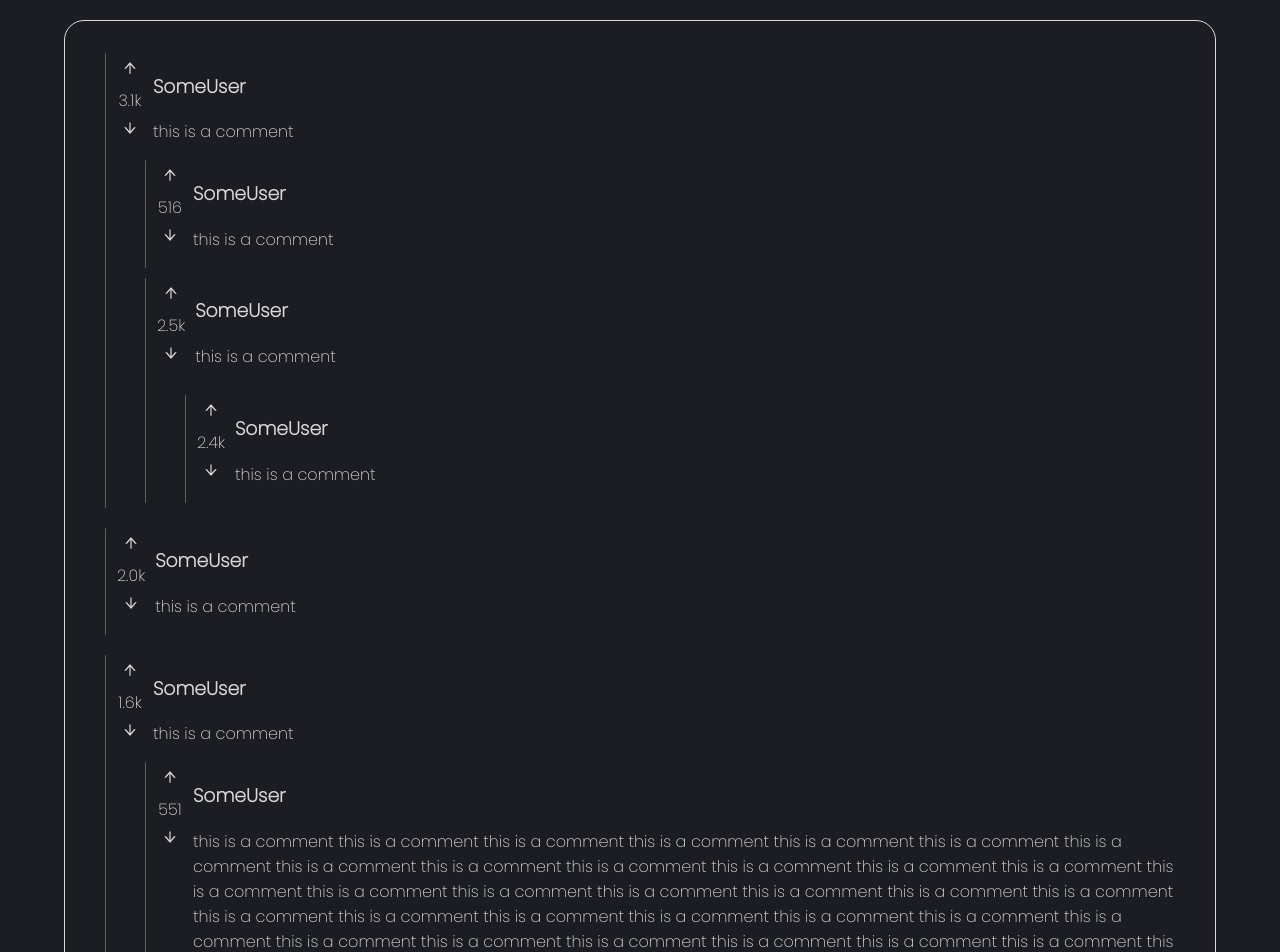
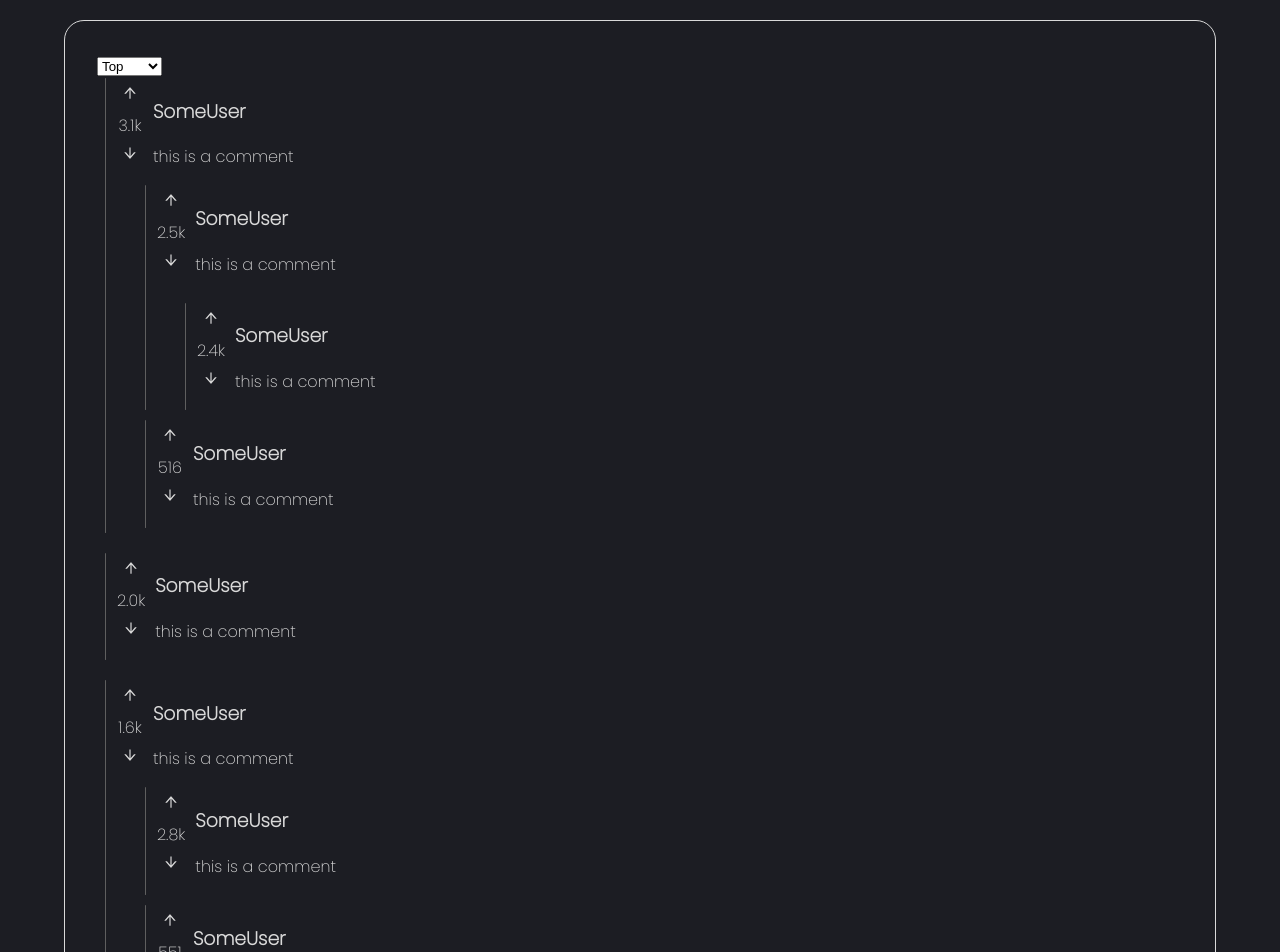
Before and after one commit to franco-cardoso/react-training, a React (Vite) app: page / in a window 1280 px wide. Shown: the part 120-1072 px from the top of the page. Built offline with nearby package versions, Linux system fonts and the light colour scheme.

Commit message:
comment sorting and fixed bug

```diff
--- a/src/App.tsx
+++ b/src/App.tsx
@@ -1,18 +1,11 @@
 import "./App.css";
-import CommentChain from "./components/comments/CommentChain";
 import CommentsSection from "./components/comments/CommentsSection";
 import Thing from "./components/Thing";
 
 function App() {
     return (
         <div className="mainContainer">
-            <Thing title="Comments">
-                <CommentsSection />
-            </Thing>
-
-            <Thing title="some component">
-                <div>some component</div>
-            </Thing>
+            <Thing title="Comments" element={<CommentsSection />}/>
         </div>
     );
 }
--- a/src/components/Thing.tsx
+++ b/src/components/Thing.tsx
@@ -1,10 +1,10 @@
 import { ReactNode } from "react";
 
-const Thing = (props: { title: string; children: ReactNode }) => {
+const Thing = (props: { title: string; element: ReactNode }) => {
     return (
         <div className="thingyDiv">
             <h1 className="componentTitle"> {props.title} </h1>
-            <div className="componentDiv"> {props.children} </div>
+            <div className="componentDiv"> {props.element} </div>
         </div>
     );
 };
--- a/src/components/comments/Comment.tsx
+++ b/src/components/comments/Comment.tsx
@@ -4,22 +4,34 @@ import { useState } from "react";
 
 const Comment = (props: { user: string; comment: string; upvoot: number; downvoot: number }) => {
     const { user, comment, upvoot, downvoot } = props;
-    const baseScore = upvoot - downvoot;
-    const [score, setScore] = useState(baseScore);
+    const [voteState, setVoteState] = useState(0);
+    const score = upvoot - downvoot + voteState;
 
     return (
         <div className="commentContainer">
             <div className="commentPoints">
-                <button onClick={() => setScore(score > baseScore ? baseScore : baseScore + 1)}>
-                    <AiOutlineArrowUp color={score > baseScore ? "#ff6600" : "#d9d9d9"} />
+                <button
+                    onClick={() => {
+                        if (voteState === 1) return setVoteState(0);
+                        setVoteState(1);
+                    }}
+                >
+                    <AiOutlineArrowUp color={voteState > 0 ? "#ff6600" : "#d9d9d9"} />
                 </button>
-                <p style={{ color: score > baseScore ? "#ff6600" : score < baseScore ? "#003ed9" : "#d9d9d9" }}>
+
+                <p style={{ color: voteState > 0 ? "#ff6600" : voteState < 0 ? "#003ed9" : "#d9d9d9" }}>
                     {Math.abs(score) > 999
                         ? `${score < 0 ? "-" : ""}${String(Math.abs(score))[0]}.${String(Math.abs(score))[1]}k`
                         : score}
                 </p>
-                <button onClick={() => setScore(score < baseScore ? baseScore : baseScore - 1)}>
-                    <AiOutlineArrowDown color={score < baseScore ? "#003ed9" : "#d9d9d9"} />
+
+                <button
+                    onClick={() => {
+                        if (voteState === -1) return setVoteState(0);
+                        setVoteState(-1);
+                    }}
+                >
+                    <AiOutlineArrowDown color={voteState < 0 ? "#003ed9" : "#d9d9d9"} />
                 </button>
             </div>
             <div>
--- a/src/components/comments/CommentChain.tsx
+++ b/src/components/comments/CommentChain.tsx
@@ -1,9 +1,10 @@
 import { useState } from "react";
 import Comment from "./Comment";
 import { CommentType } from "../../types/types";
+import { sortComments } from "../../utility/utility";
 
-const CommentChain = (props: { chain: CommentType }) => {
-    let { chain } = props;
+const CommentChain = (props: { chain: CommentType; sorting: string }) => {
+    let { chain, sorting } = props;
     const [isHidden, setIsHidden] = useState(false);
 
     return (
@@ -24,9 +25,9 @@ const CommentChain = (props: { chain: CommentType }) => {
                         </div>
 
                         <div className="replyChain">
-                            {chain.replies.map((item, i) => (
+                            {sortComments(chain.replies, sorting).map((item, i) => (
                                 <div>
-                                    <CommentChain chain={item} key={i} />
+                                    <CommentChain chain={item} key={i} sorting={sorting} />
                                 </div>
                             ))}
                         </div>
--- a/src/components/comments/CommentsSection.tsx
+++ b/src/components/comments/CommentsSection.tsx
@@ -1,19 +1,35 @@
+import { useEffect, useState } from "react";
 import { CommentType } from "../../types/types";
-import { randomNum } from "../../utility/utility";
+import { randomNum, sortComments } from "../../utility/utility";
 import CommentChain from "./CommentChain";
 
 const CommentsSection = () => {
-    const data = comments.sort((a, b) => a.upvoot - a.downvoot - (b.upvoot - b.downvoot));
-    data.reverse();
+    const [sorting, setSorting] = useState("top");
 
     return (
-        <div className="commentsContainer">
-            {data.map((item, i) => (
-                <div style={{ marginBottom: "20px" }}>
-                    <CommentChain chain={item} key={i} />
-                </div>
-            ))}
-        </div>
+        <section className="commentsSection">
+            <div>
+                <select
+                    name="selectSort"
+                    id=""
+                    onChange={(e) => {
+                        // location.reload();
+                        setSorting(e.target.value);
+                    }}
+                >
+                    <option value="top">Top</option>
+                    <option value="bottom">Bottom</option>
+                </select>
+            </div>
+
+            <div className="commentsContainer">
+                {sortComments(comments, sorting).map((item, i) => (
+                    <div style={{ marginBottom: "20px" }}>
+                        <CommentChain chain={item} sorting={sorting} key={i} />
+                    </div>
+                ))}
+            </div>
+        </section>
     );
 };
 
--- a/src/components/comments/comments.css
+++ b/src/components/comments/comments.css
@@ -1,6 +1,3 @@
-.commentsContainer {
-    font-family: Poppins;
-}
 
 .commentChainContainer {
     position: relative;
--- a/src/utility/utility.ts
+++ b/src/utility/utility.ts
@@ -1,3 +1,18 @@
+import { CommentType } from "../types/types";
+
 const randomNum = (max: number): number => Math.round(Math.random() * max);
 
-export { randomNum };
+const sortComments = (data: CommentType[], sort: string): CommentType[] => {
+    const scoreSort = data.sort((a, b) => a.upvoot - a.downvoot - (b.upvoot - b.downvoot));
+
+    switch (sort) {
+        case "top":
+            return scoreSort.reverse();
+        case "bottom":
+            return scoreSort;
+        default:
+            return [];
+    }
+};
+
+export { randomNum, sortComments };
```
